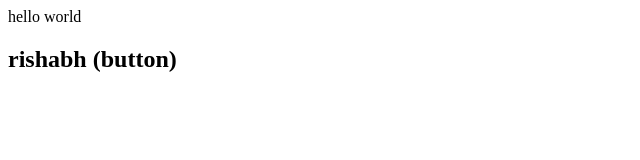
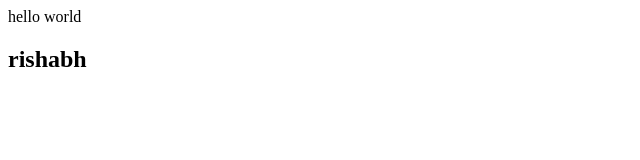
Before and after one commit to studentrishabh/gitRepo, a plain HTML site: page index.html in a window 1280 px wide. Shown: the whole page, without its empty margins (0-640 px from the left). Drawn offline with Linux system fonts and the light colour scheme.

Commit message:
remove button

```diff
--- a/index.html
+++ b/index.html
@@ -2,4 +2,4 @@
     hello world
     </p>
 
-    <h2> rishabh (button)</h2>
+    <h2> rishabh  </h2>
```
